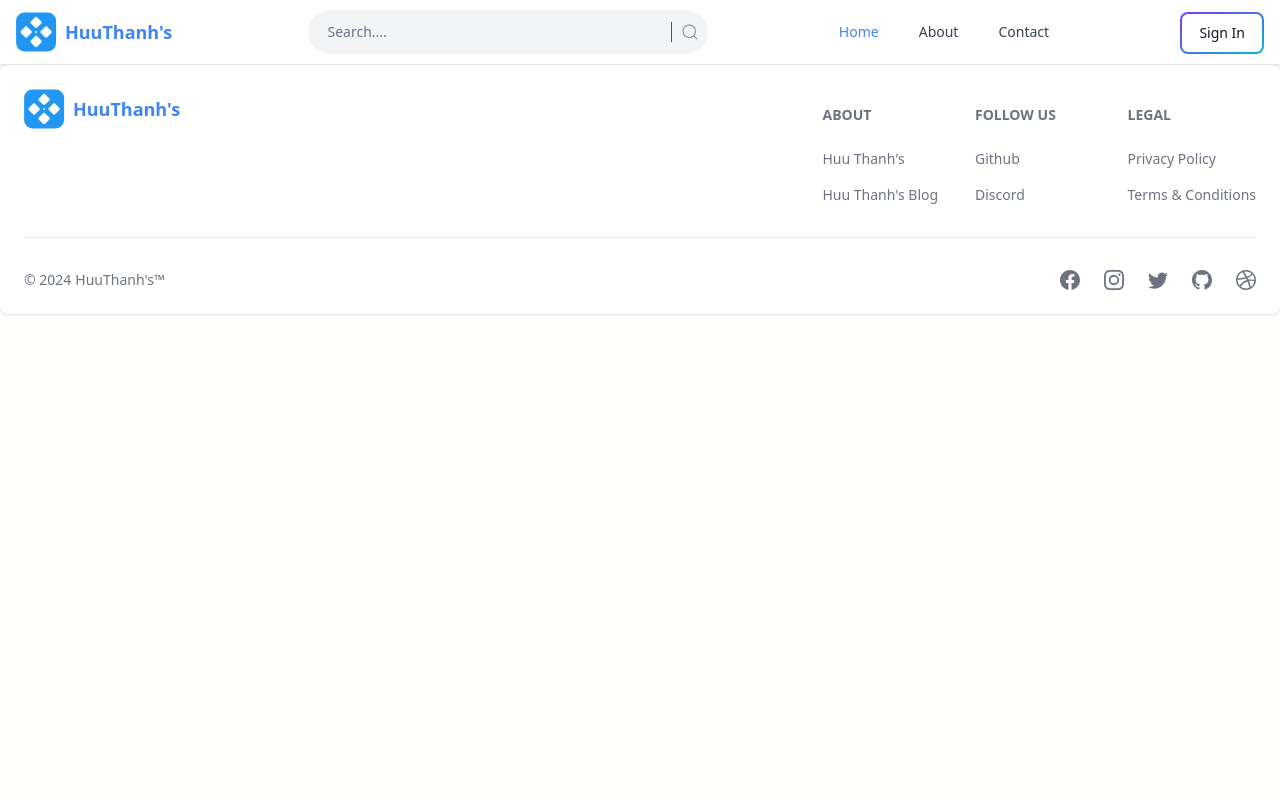
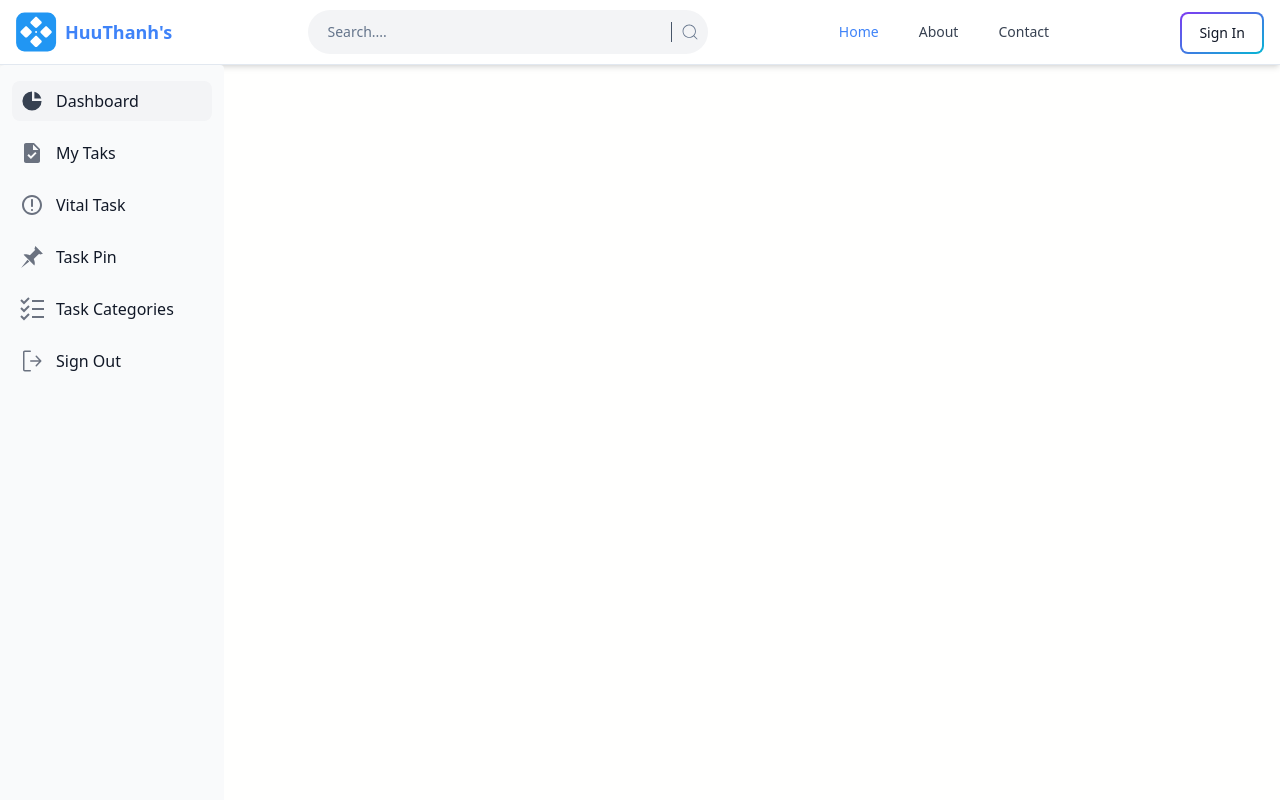
Before and after one commit to trh-thanh30/task-manger, a React (Vite) app in the folder client/: page /dashboard in a window 1280 px wide. Shown: the top 800 px of the page. Built offline with nearby package versions, Linux system fonts and the light colour scheme.

Commit message:
create side bar ui

```diff
--- a/client/src/components/SidebarDash.jsx
+++ b/client/src/components/SidebarDash.jsx
@@ -1,46 +1,76 @@
 "use client";
 
 import { Sidebar } from "flowbite-react";
-import {
-  HiArrowSmRight,
-  HiChartPie,
-  HiInbox,
-  HiShoppingBag,
-  HiTable,
-  HiUser,
-  HiViewBoards,
-} from "react-icons/hi";
+import { useEffect, useState } from "react";
+import { HiChartPie } from "react-icons/hi";
+import { MdTask } from "react-icons/md";
+import { CgDanger } from "react-icons/cg";
+import { GiPin } from "react-icons/gi";
+import { GrTask } from "react-icons/gr";
+import { Link, useLocation } from "react-router-dom";
+import { GoSignOut } from "react-icons/go";
+export default function SidebarDash() {
+  const location = useLocation();
+  const [tab, setTab] = useState("");
 
-export default function SidebarDash() {
+  useEffect(() => {
+    const urlParams = new URLSearchParams(location.search);
+    const tabFormUrl = urlParams.get("tab");
+    if (tabFormUrl) {
+      setTab(tabFormUrl);
+    }
+  }, [location.search]);
+
   return (
-    <Sidebar aria-label="Default sidebar example">
+    <Sidebar className="w-full md:w-56">
       <Sidebar.Items>
-        <Sidebar.ItemGroup>
-          <Sidebar.Item href="#" icon={HiChartPie}>
+        <Sidebar.ItemGroup className="flex flex-col gap-1">
+          <Link to={"/dashboard?tab=dash"}>
+            <Sidebar.Item
+              as="div"
+              icon={HiChartPie}
+              active={tab === "dash" || !tab}
+            >
               Dashboard
             </Sidebar.Item>
+          </Link>
+
+          <Link to={"/dashboard?tab=my-taks"}>
+            <Sidebar.Item active={tab === "my-taks"} icon={MdTask} as="div">
+              My Taks
+            </Sidebar.Item>
+          </Link>
+
+          <Link to={"/dashboard?tab=vital-task"}>
             <Sidebar.Item
-            href="#"
-            icon={HiViewBoards}
-            label="Pro"
-            labelColor="dark"
+              as="div"
+              active={tab === "vital-task"}
+              icon={CgDanger}
             >
-            Kanban
+              Vital Task
             </Sidebar.Item>
-          <Sidebar.Item href="#" icon={HiInbox} label="3">
-            Inbox
+          </Link>
+
+          <Link to={"/dashboard?tab=task-pin"}>
+            <Sidebar.Item as="div" active={tab === "task-pin"} icon={GiPin}>
+              {" "}
+              Task Pin
             </Sidebar.Item>
-          <Sidebar.Item href="#" icon={HiUser}>
-            Users
+          </Link>
+
+          <Link to={"/dashboard?tab=task-categories"}>
+            <Sidebar.Item
+              as="div"
+              active={tab === "task-categories"}
+              icon={GrTask}
+            >
+              {" "}
+              Task Categories
             </Sidebar.Item>
-          <Sidebar.Item href="#" icon={HiShoppingBag}>
-            Products
-          </Sidebar.Item>
-          <Sidebar.Item href="#" icon={HiArrowSmRight}>
-            Sign In
-          </Sidebar.Item>
-          <Sidebar.Item href="#" icon={HiTable}>
-            Sign Up
+          </Link>
+
+          <Sidebar.Item icon={GoSignOut} className="cursor-pointer">
+            Sign Out
           </Sidebar.Item>
         </Sidebar.ItemGroup>
       </Sidebar.Items>
--- a/client/src/pages/Dashboard.jsx
+++ b/client/src/pages/Dashboard.jsx
@@ -1,11 +1,35 @@
+import { useLocation } from "react-router-dom";
 import FooterCom from "../components/Footer";
 import Header from "../components/Header";
+import SidebarDash from "../components/SidebarDash";
+import { useEffect, useState } from "react";
 
 export default function Dashboard() {
+  const loaction = useLocation();
+  const [tab, setTab] = useState("");
+  useEffect(() => {
+    const urlParams = new URLSearchParams(loaction.search);
+    const tabFormUrl = urlParams.get("tab");
+    if (tabFormUrl) {
+      setTab(tabFormUrl);
+    }
+  }, [loaction.search]);
   return (
     <>
       <Header></Header>
-      <div></div>
+      <div className="flex flex-col min-h-screen md:flex-row">
+        <div className="md:w-56">
+          {/* SideBar */}
+          <SidebarDash></SidebarDash>
+        </div>
+
+        {/* Content */}
+        {tab === "dash" && <div className="flex-1 p-4">Content</div>}
+        {tab === "my-taks" && <div className="flex-1 p-4">Content</div>}
+        {tab === "vital-task" && <div className="flex-1 p-4">Content</div>}
+        {tab === "task-pin" && <div className="flex-1 p-4">Content</div>}
+        {tab === "task-categories" && <div className="flex-1 p-4">Content</div>}
+      </div>
       <FooterCom></FooterCom>
     </>
   );
```
Lines whose indentation alone changed are shown as unchanged.
